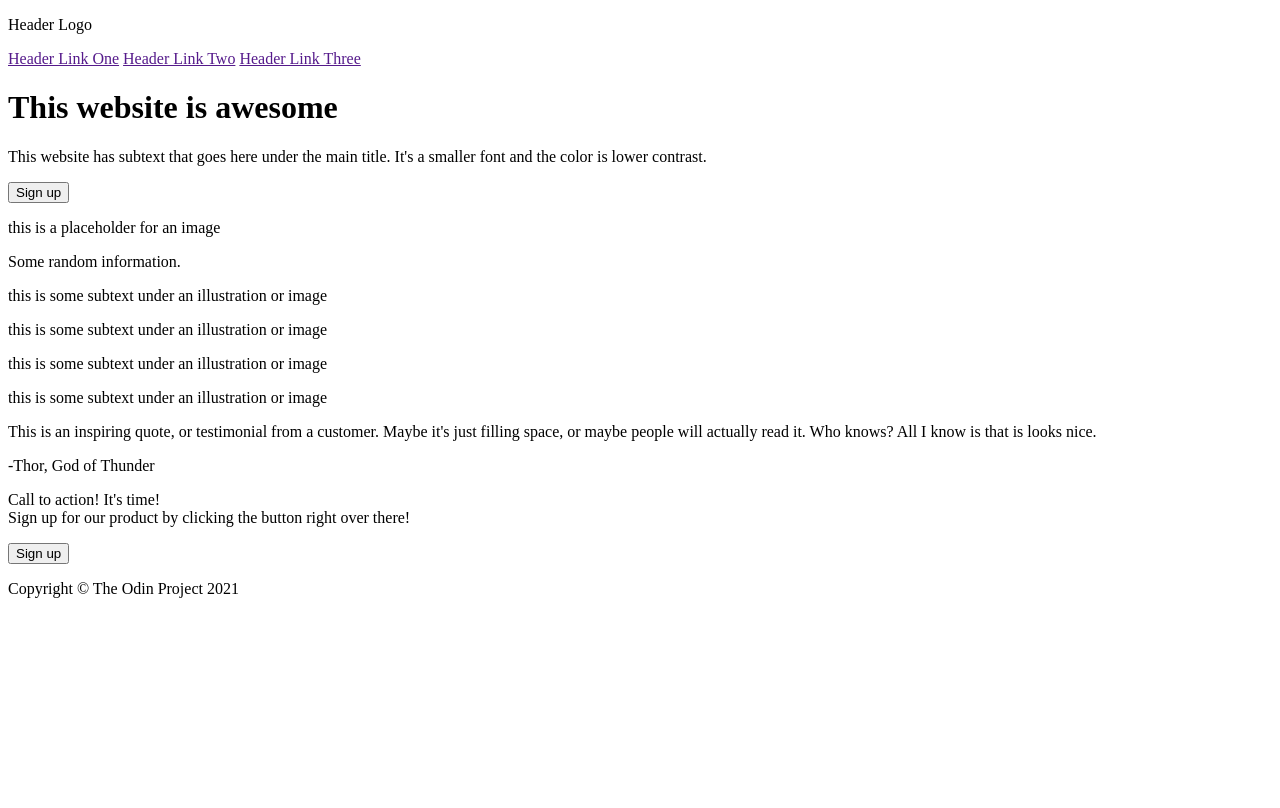
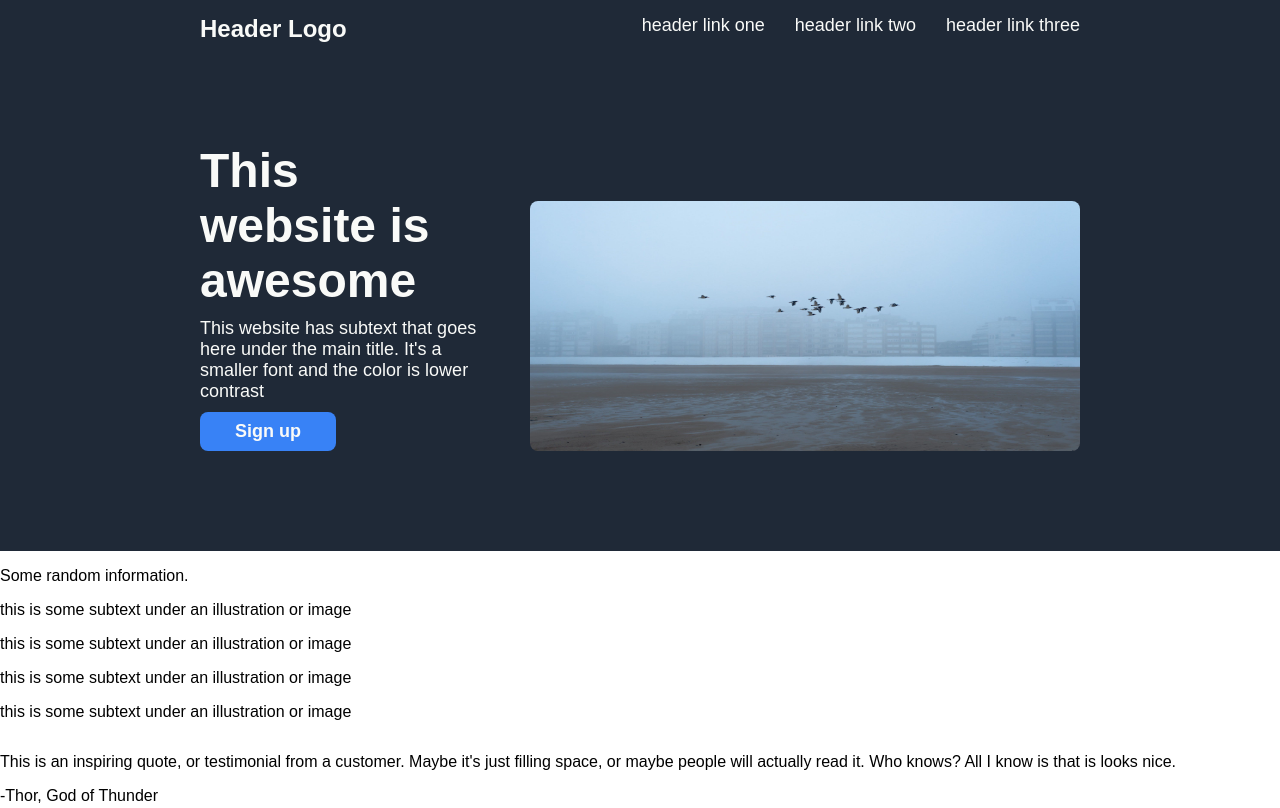
Before and after one commit to Bolshialex/Landing-page-TheOdinProject, a plain HTML site: page index.html in a window 1280 px wide. Shown: the top 808 px of the page. Drawn offline with Linux system fonts and the light colour scheme.

Commit message:
Add the hero and nav styling
Add the hero styling and create an img folder for the hero img

```diff
--- a/index.html
+++ b/index.html
@@ -4,27 +4,31 @@
     <meta charset="UTF-8">
     <meta name="viewport" content="width=device-width, initial-scale=1.0">
     <title>Document</title>
-    <style>
+    <link rel="stylesheet" href="./style.css">
 
-    </style>
 </head>
 
 <body>
     <header class="hero">
         <nav class="nav">
-            <p>Header Logo</p>
-            <a href="" class="link">Header Link One</a>
-            <a href="" class="link">Header Link Two</a>
-            <a href="" class="link">Header Link Three</a>
+            <div class="nav-logo">
+                <p>Header Logo</p>
+            </div>
+            <div class="nav-menu">
+                <p><a href="" class="link">header link one</a></p>
+                <p><a href="" class="link">header link two</a></p>
+                <p><a href="" class="link">header link three</a></p>
+            </div>
+
         </nav>
         <div class="hero-content">
             <div class="hero-content-left">
-                <h1>This website is awesome</h1>
-                <p>This website has subtext that goes here under the main title. It's a smaller font and the color is lower contrast.</p>
+                <h1>This website is <br>awesome</h1>
+                <p>This website has subtext that goes here under the main title. It's a smaller font and the color is lower contrast</p>
                 <button>Sign up</button>
             </div>
             <div class="hero-content-right">
-                <p>this is a placeholder for an image</p>
+                <img src="./img/pexels-anunturi-gratuite-14675.jpg" alt="" width="550" height="250">
             </div>
         </div>
 
--- /dev/null
+++ b/style.css
@@ -0,0 +1,80 @@
+body{
+    width: 100%;
+    display: flex;
+    flex-direction: column;
+    margin: 0;
+    font-family: Arial, Helvetica, sans-serif;
+}
+a{
+    text-decoration: none;
+    color: #F9FAF8;
+    font-size: 18px;
+}
+
+.hero{
+    display: flex;
+    flex-direction: column;
+    background-color: #1F2937;
+    color: #F9FAF8;
+    padding: 0 200px 100px;
+
+}
+.nav{
+    display: flex;
+    justify-content:space-between;
+    margin: 15px 0 100px 0;
+}
+.nav-logo > p{
+    font-size: 24px;
+    font-weight: 700;
+    margin: 0;
+}
+.nav-menu{
+    display: flex;
+    gap: 30px;
+    padding: 0;
+
+}
+.nav-menu > p{
+    margin: 0;
+}
+
+
+
+
+
+.hero-content{
+    display: flex;
+    gap: 50px;
+    justify-content: space-between;
+    align-items: end;
+}
+.hero-content-right{
+    display: flex;
+    align-items: center;
+    flex-shrink: 0;
+}
+.hero-content-right > img{
+    border-radius: 8px;
+}
+/* find a way to make her0 left each spaced to content width and lock in the positions */
+.hero-content-left > h1{
+    font-size: 48px;
+    color: #F9FAF8;
+    margin: 0 0 10px 0;
+}
+.hero-content-left > p{
+    color: #F9FAF8;
+    font-size: 18px;
+    margin: 0 0 10px 0;
+}
+.hero-content-left > button{
+    background-color: #3882F6;
+    border: none;
+    border-radius: 8px;
+    padding: 9px 35px;
+    color: #F9FAF8;
+    font-family: Arial, Helvetica, sans-serif;
+    font-weight: 600;
+    font-size: 18px;
+}
```
Also changed, not shown: img/pexels-anunturi-gratuite-14675.jpg (added).
